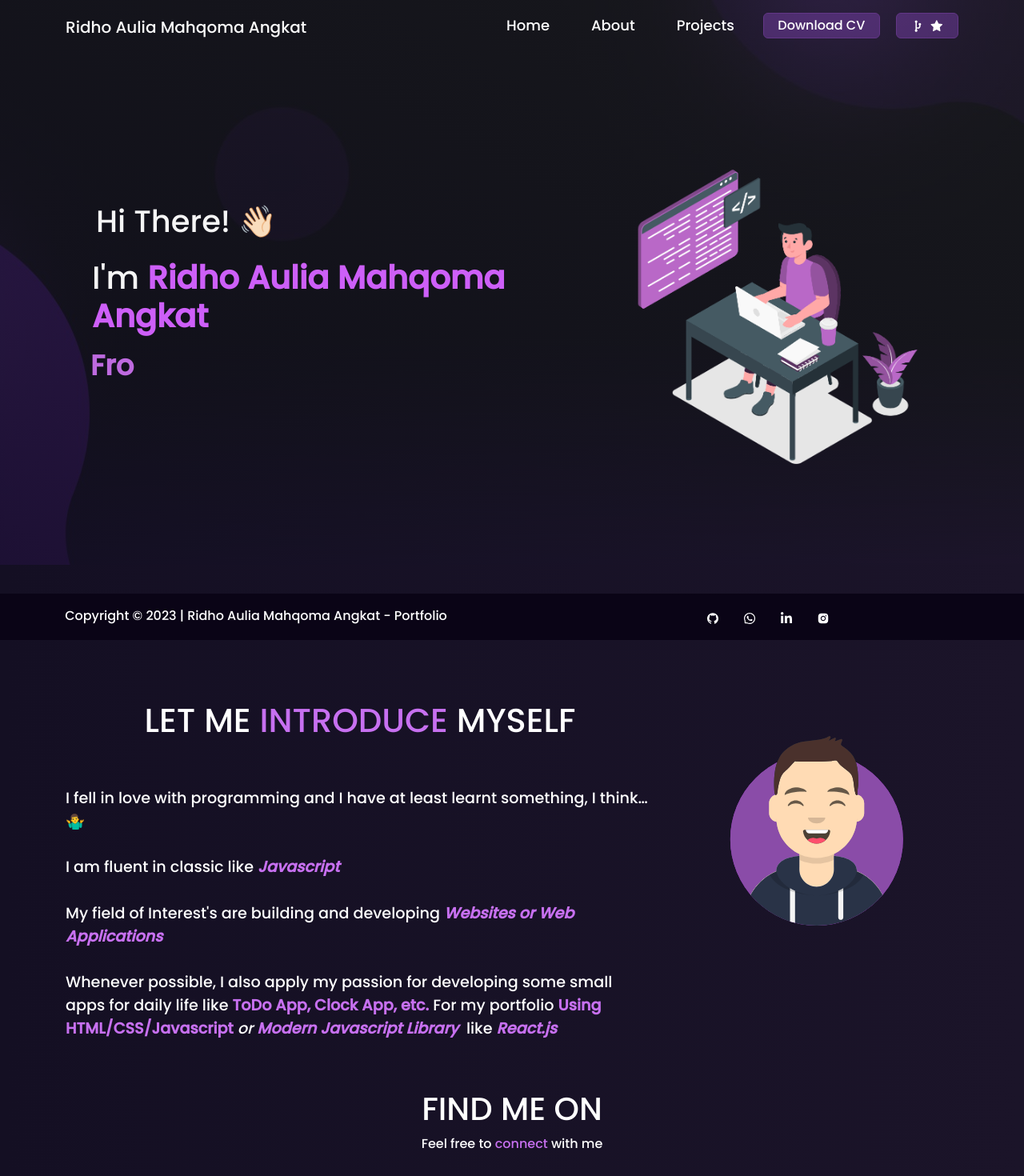
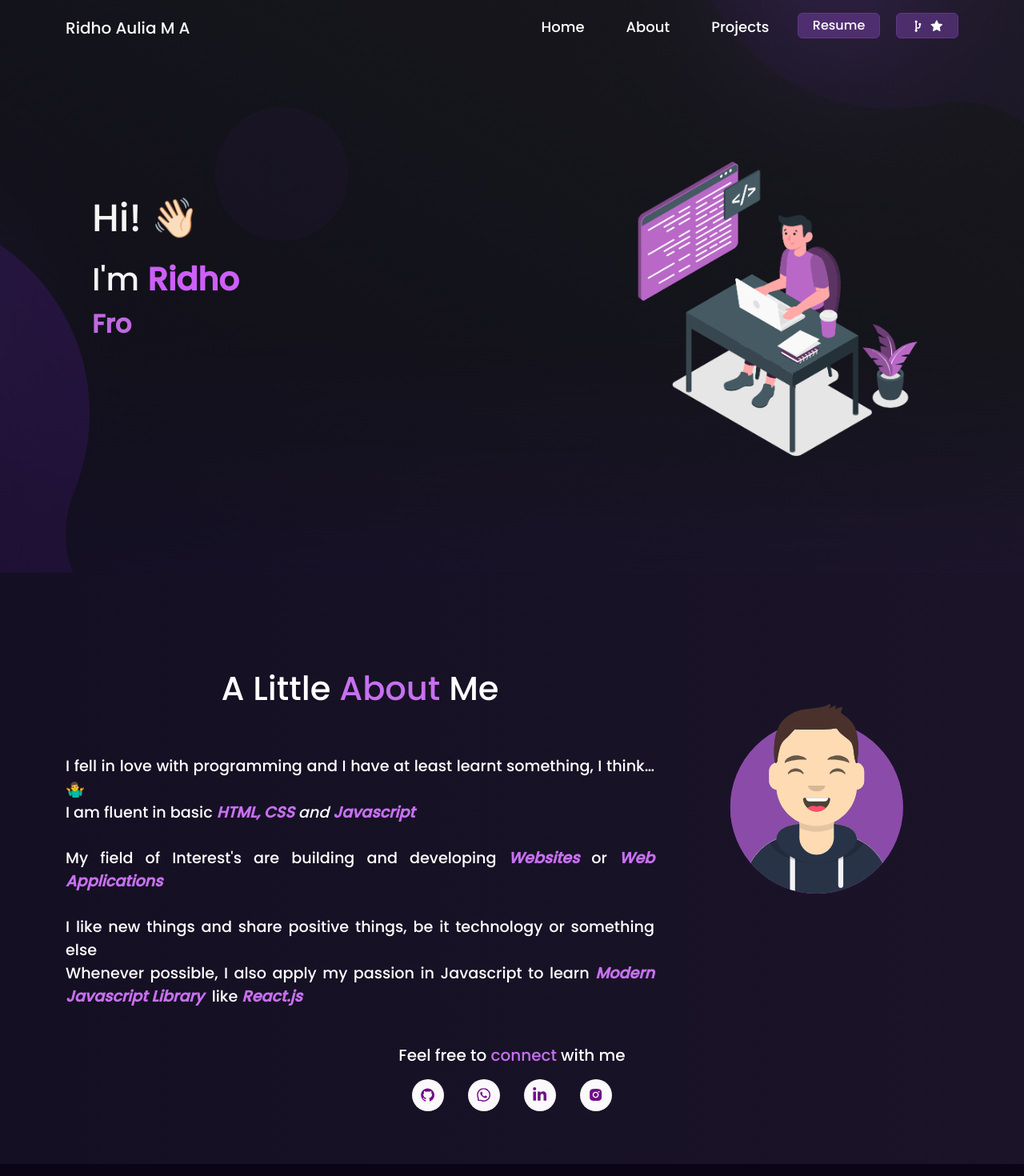
Before and after one commit to ridhoauliama97/react-portfolio, a React (Create React App) app: page / in a window 1280 px wide. Shown: the top 1470 px of the page at 80% size. Built offline with nearby package versions, Linux system fonts and the light colour scheme.

Commit message:
fixed bugs

```diff
--- a/src/App.js
+++ b/src/App.js
@@ -5,12 +5,12 @@ import Home from "./components/Home/Home";
 import About from "./components/About/About";
 import Projects from "./components/Projects/Projects";
 import Footer from "./components/Footer";
-// import Resume from "./components/Resume/ResumeNew";
-import Contact from "./components/Contact/Contact";
+import Resume from "./components/Resume/ResumeNew";
 import { BrowserRouter as Router, Route, Routes, Navigate } from "react-router-dom";
 import ScrollToTop from "./components/ScrollToTop";
 import "./style.css";
 import "./App.css";
+import "./index.css";
 import "bootstrap/dist/css/bootstrap.min.css";
 
 function App() {
@@ -34,8 +34,7 @@ function App() {
           <Route path="/" element={<Home />} />
           <Route path="/project" element={<Projects />} />
           <Route path="/about" element={<About />} />
-          {/* <Route path="/resume" element={<Resume />} /> */}
-          <Route path="/contact" element={<Contact />} />
+          <Route path="/resume" element={<Resume />} />
           <Route path="*" element={<Navigate to="/" />} />
         </Routes>
         <Footer />
--- a/src/components/About/About.js
+++ b/src/components/About/About.js
@@ -21,7 +21,7 @@ function About() {
             }}
           >
             <h1 style={{ fontSize: "2.1em", paddingBottom: "20px" }}>
-              Know Who <strong className="purple">I'm</strong>
+              About <strong className="purple">Me</strong>
             </h1>
             <Aboutcard />
           </Col>
@@ -30,7 +30,7 @@ function About() {
           </Col>
         </Row>
         <h1 className="project-heading">
-          Professional <strong className="purple">Skillset </strong>
+          My <strong className="purple">Skillset</strong>
         </h1>
 
         <Techstack />
--- a/src/components/About/AboutCard.js
+++ b/src/components/About/AboutCard.js
@@ -1,6 +1,6 @@
 import React from "react";
 import Card from "react-bootstrap/Card";
-import { ImPointRight } from "react-icons/im";
+// import { ImPointRight } from "react-icons/im";
 
 function AboutCard() {
   return (
@@ -8,29 +8,26 @@ function AboutCard() {
       <Card.Body>
         <blockquote className="blockquote mb-0">
           <p style={{ textAlign: "justify" }}>
-            Hi Everyone, I am <span className="purple">Ridho Aulia Mahqoma Angkat </span>
-            from <span className="purple"> Medan, Indonesia.</span>
-            <br /> I am a fresh graduate at STMIK Triguna Dharma Medan, graduated on time with a GPA of 3.69 out of
-            4.00.
+            Hi Everyone, I'm <span className="purple">Ridho Aulia Mahqoma Angkat </span>
+            <br /> I'm started programming on web development since <span className="purple">2018</span>
+            <br /> Fully-committed to designing and developing system that will be used in mobile or web application.
+            Always want to learn new things and be able to work in a team.{" "}
+            <span className="purple">Currently I'm self-employed and open for cool opportunities.</span>
             <br />
-            Additionally, I'm currently working as a freelance software developer.
-            <br />
-            <br />
-            Apart from coding, some other activities that I love to do!
           </p>
-          <ul>
+          {/* <ul>
             <li className="about-activity">
               <ImPointRight /> Playing Games
             </li>
             <li className="about-activity">
-              <ImPointRight /> Workout, Basketball & Swiming
+              <ImPointRight /> Workout & Listening Music
             </li>
             <li className="about-activity">
               <ImPointRight /> Journaling & Reading Books
             </li>
-          </ul>
+          </ul> */}
 
-          <p style={{ color: "rgb(155 126 172)" }}>"Strive to build things that make a difference!" </p>
+          <p style={{ color: "rgb(155 126 172)" }}>"Nikmati Hidup, Hambar Tambah Garam!" </p>
           <footer className="blockquote-footer">Ridho Aulia Mahqoma Angkat</footer>
         </blockquote>
       </Card.Body>
--- a/src/components/About/Techstack.js
+++ b/src/components/About/Techstack.js
@@ -6,7 +6,7 @@ import { SiTailwindcss, SiJavascript, SiHtml5, SiCss3, SiBootstrap } from "react
 
 function Techstack() {
   return (
-    <Row style={{ justifyContent: "center", paddingBottom: "50px" }}>
+    <Row style={{ justifyContent: "center", paddingBottom: 20 }}>
       <Col xs={4} md={2} className="tech-icons">
         <SiHtml5 />
       </Col>
--- a/src/components/About/Toolstack.js
+++ b/src/components/About/Toolstack.js
@@ -4,7 +4,7 @@ import { SiVisualstudiocode, SiPostman, SiSlack, SiVercel, SiWindows } from "rea
 
 function Toolstack() {
   return (
-    <Row style={{ justifyContent: "center", paddingBottom: "50px" }}>
+    <Row style={{ justifyContent: "center", paddingBottom: 50 }}>
       <Col xs={4} md={2} className="tech-icons">
         <SiWindows />
       </Col>
--- a/src/components/Footer.js
+++ b/src/components/Footer.js
@@ -7,10 +7,10 @@ function Footer() {
   let date = new Date();
   let year = date.getFullYear();
   return (
-    <Container fluid className="footer" fixed="bottom">
+    <Container fluid className="footer">
       <Row>
         <Col md="6" className="footer-copywright">
-          <h3>Copyright © {year} | Ridho Aulia Mahqoma Angkat - Portfolio</h3>
+          <h3>Copyright © {year}. All Rights Reserved</h3>
         </Col>
         <Col md="6" className="footer-body">
           <ul className="footer-icons">
--- a/src/components/Home/Home.js
+++ b/src/components/Home/Home.js
@@ -14,7 +14,7 @@ function Home() {
           <Row>
             <Col md={7} className="home-header">
               <h1 style={{ paddingBottom: 15 }} className="heading">
-                Hi There!{" "}
+                Hi!{" "}
                 <span className="wave" role="img" aria-labelledby="wave">
                   👋🏻
                 </span>
@@ -22,10 +22,10 @@ function Home() {
 
               <h1 className="heading-name">
                 I'm
-                <strong className="main-name"> Ridho Aulia Mahqoma Angkat</strong>
+                <strong className="main-name"> Ridho</strong>
               </h1>
 
-              <div style={{ paddingLeft: 43, textAlign: "left" }}>
+              <div style={{ paddingLeft: "45px", paddingBottom: "15px", textAlign: "left" }}>
                 <Type />
               </div>
             </Col>
--- a/src/components/Home/Home2.js
+++ b/src/components/Home/Home2.js
@@ -12,30 +12,33 @@ function Home2() {
         <Row>
           <Col md={8} className="home-about-description">
             <h1 style={{ fontSize: "2.6em" }}>
-              LET ME <span className="purple"> INTRODUCE </span> MYSELF
+              A Little <span className="purple"> About </span> Me
             </h1>
-            <p className="home-about-body">
+            <p className="home-about-body" style={{ textAlign: "justify" }}>
               I fell in love with programming and I have at least learnt something, I think… 🤷‍♂️
-              <br />
-              <br />I am fluent in classic like
+              <br /> I am fluent in basic
               <i>
-                <b className="purple"> Javascript</b>
+                <b className="purple">
+                  {" "}
+                  HTML, CSS <span style={{ color: "#fff", fontWeight: "normal" }}>and</span> Javascript
+                </b>
               </i>
               <br />
               <br />
               My field of Interest's are building and developing&nbsp;
               <i>
-                <b className="purple">Websites or Web Applications </b>
+                <b className="purple">
+                  Websites <span style={{ color: "#fff", fontStyle: "normal", fontWeight: "normal" }}>or</span> Web
+                  Applications{" "}
+                </b>
                 {/* and also in areas related to{""} */}
                 {/* <b className="purple">Blockchain.</b> */}
               </i>
               <br />
+              <br />I like new things and share positive things, be it technology or something else
               <br />
-              Whenever possible, I also apply my passion for developing some small apps for daily life like{" "}
-              <b className="purple"> ToDo App, Clock App, etc. </b>For my portfolio{" "}
-              <b className="purple">Using HTML/CSS/Javascript </b>
+              Whenever possible, I also apply my passion in Javascript to learn{" "}
               <i>
-                or
                 <b className="purple"> Modern Javascript Library</b>
               </i>
               &nbsp; like
@@ -51,18 +54,18 @@ function Home2() {
           </Col>
         </Row>
         <Row>
-          <Col md={12} className="home-about-social">
-            <h1>FIND ME ON</h1>
-            <p>
+          <Col sm={12} className="home-about-social">
+            {/* <h1>FIND ME ON</h1> */}
+            <h5>
               Feel free to <span className="purple">connect </span>with me
-            </p>
+            </h5>
             <ul className="home-about-social-links">
               <li className="social-icons">
                 <a
                   href="https://github.com/ridhoauliama97"
                   target="_blank"
                   rel="noreferrer"
-                  className="icon-colour  home-social-icons"
+                  className="icon-colour home-social-icons"
                 >
                   <AiFillGithub />
                 </a>
@@ -72,7 +75,7 @@ function Home2() {
                   href="https://wa.me/62895327143852"
                   target="_blank"
                   rel="noreferrer"
-                  className="icon-colour  home-social-icons"
+                  className="icon-colour home-social-icons"
                 >
                   <AiOutlineWhatsApp />
                 </a>
@@ -82,7 +85,7 @@ function Home2() {
                   href="https://www.linkedin.com/in/ridhoauliama97/"
                   target="_blank"
                   rel="noreferrer"
-                  className="icon-colour  home-social-icons"
+                  className="icon-colour home-social-icons"
                 >
                   <FaLinkedinIn />
                 </a>
--- a/src/components/Navbar.js
+++ b/src/components/Navbar.js
@@ -6,9 +6,7 @@ import Container from "react-bootstrap/Container";
 import Button from "react-bootstrap/Button";
 import { Link } from "react-router-dom";
 import { CgGitFork } from "react-icons/cg";
-// eslint-disable-next-line no-unused-vars
-import { AiFillStar, AiOutlineHome, AiOutlineFundProjectionScreen, AiOutlineUser } from "react-icons/ai";
-import { CgFileDocument } from "react-icons/cg";
+import { AiFillStar } from "react-icons/ai";
 
 function NavBar() {
   const [expand, updateExpanded] = useState(false);
@@ -23,29 +21,12 @@ function NavBar() {
 
   window.addEventListener("scroll", scrollHandler);
 
-  const onButtonClick = () => {
-    // using Java Script method to get PDF file
-    fetch("../assets/myResume.pdf").then((response) => {
-      response.blob().then((blob) => {
-        // Creating new object of PDF file
-        const fileURL = window.URL.createObjectURL(blob);
-        // Setting various property values
-        let alink = document.createElement("a");
-        alink.href = fileURL;
-        alink.download = "CV - Ridho Aulia Mahqoma Angkat.pdf";
-        alink.click();
-      });
-    });
-  };
-
   return (
     <Navbar expanded={expand} fixed="top" expand="lg" className={navColour ? "sticky" : "navbar"}>
       <Container>
         <Navbar.Brand href="/" className="d-flex">
           {/* <img src={logo} className="img-fluid logo" alt="brand" /> */}
-          <p className="logo-brand" style={{ marginBottom: "2px" }}>
-            Ridho Aulia Mahqoma Angkat
-          </p>
+          <p style={{ marginBottom: "2px" }}>Ridho Aulia M A</p>
         </Navbar.Brand>
         <Navbar.Toggle
           aria-controls="responsive-navbar-nav"
@@ -61,27 +42,33 @@ function NavBar() {
           <Nav className="ms-auto" defaultActiveKey="#home">
             <Nav.Item>
               <Nav.Link as={Link} to="/" onClick={() => updateExpanded(false)}>
-                <p style={{ marginBottom: "2px", fontSize: "18px" }}> Home</p>
+                <p style={{ marginBottom: "2px", marginTop: "2px", fontSize: "18px" }}> Home</p>
               </Nav.Link>
             </Nav.Item>
 
             <Nav.Item>
               <Nav.Link as={Link} to="/about" onClick={() => updateExpanded(false)}>
-                <p style={{ marginBottom: "2px", fontSize: "18px" }}> About</p>
+                <p style={{ marginBottom: "2px", marginTop: "2px", fontSize: "18px" }}> About</p>
               </Nav.Link>
             </Nav.Item>
 
             <Nav.Item>
               <Nav.Link as={Link} to="/project" onClick={() => updateExpanded(false)}>
-                <p style={{ marginBottom: "2px", fontSize: "18px" }}> Projects</p>
+                <p style={{ marginBottom: "2px", marginTop: "2px", fontSize: "18px" }}> Projects</p>
               </Nav.Link>
             </Nav.Item>
 
             {/* <Nav.Item>
-              <Nav.Link as={Link} to="/contact" onClick={() => updateExpanded(false)}>
-                <p style={{ marginBottom: "2px" }}> Contact</p>
+              <Nav.Link as={Link} to="/resume" onClick={() => updateExpanded(false)}>
+                <p style={{ marginBottom: "2px", marginTop: "2px", fontSize: "18px" }}> Resume</p>
               </Nav.Link>
             </Nav.Item> */}
+
+            <Nav.Item className="fork-btn">
+              <Button as={Link} to="/resume" target="_blank" className="fork-btn-inner">
+                Resume
+              </Button>
+            </Nav.Item>
 
             {/* <Nav.Item>
               <Nav.Link href="https://soumyajitblogs.vercel.app/" target="_blank" rel="noreferrer">
@@ -94,12 +81,6 @@ function NavBar() {
                 <CgFileDocument style={{ marginBottom: "2px" }} /> Resume
               </Nav.Link>
             </Nav.Item> */}
-
-            <Nav.Item className="resume-btn">
-              <Button target="_blank" className="fork-btn-inner" onClick={onButtonClick}>
-                Download CV
-              </Button>
-            </Nav.Item>
 
             <Nav.Item className="fork-btn">
               <Button
--- a/src/components/Projects/Projects.js
+++ b/src/components/Projects/Projects.js
@@ -18,7 +18,7 @@ function Projects() {
         <h1 className="project-heading">
           My Recent <strong className="purple">Works </strong>
         </h1>
-        <p style={{ color: "white" }}>Here are a few projects I've worked on recently.</p>
+        <p style={{ color: "white" }}>Here are a few small projects I've worked on recently.</p>
         <Row style={{ justifyContent: "center", paddingBottom: "10px" }}>
           <Col md={4} className="project-card">
             <ProjectCard
--- a/src/components/Resume/ResumeNew.js
+++ b/src/components/Resume/ResumeNew.js
@@ -3,7 +3,7 @@ import { Container, Row } from "react-bootstrap";
 import Button from "react-bootstrap/Button";
 import Particle from "../Particle";
 import { AiOutlineDownload } from "react-icons/ai";
-import pdf from "../../assets/../assets/myResume.pdf";
+import pdf from "../../assets/myResume.pdf";
 import { Document, Page, pdfjs } from "react-pdf";
 import "react-pdf/dist/esm/Page/AnnotationLayer.css";
 pdfjs.GlobalWorkerOptions.workerSrc = `//cdnjs.cloudflare.com/ajax/libs/pdf.js/${pdfjs.version}/pdf.worker.min.js`;
--- a/src/style.css
+++ b/src/style.css
@@ -1,8 +1,6 @@
 html {
   --section-background-color: linear-gradient(to bottom left, rgba(17, 16, 16, 0.582), rgba(12, 8, 24, 0.904));
-
   --image-gradient: linear-gradient(to bottom left, rgba(17, 16, 16, 0.678), rgba(12, 10, 22, 0.863));
-
   --imp-text-color: #c770f0;
 }
 
@@ -252,8 +250,8 @@ button:focus {
   background-image: var(--image-gradient), url(./assets/home-bg.jpg);
   background-position: top center;
   background-repeat: no-repeat;
-  padding-bottom: 30px !important;
-  padding-top: 30px !important;
+  padding-bottom: 50px !important;
+  padding-top: 20px !important;
 }
 
 .home-content {
@@ -263,8 +261,8 @@ button:focus {
 }
 
 .heading {
-  font-size: 2.4em !important;
-  padding-left: 50px !important;
+  font-size: 3em !important;
+  padding-left: 45px !important;
 }
 
 .heading-name {
@@ -277,12 +275,12 @@ button:focus {
 }
 
 .Typewriter__wrapper {
-  font-size: 2.2em !important;
+  font-size: 2em !important;
   color: #be6adf !important;
   font-weight: 600 !important;
 }
 .Typewriter__cursor {
-  font-size: 2.4em !important;
+  font-size: 2em !important;
   color: #b562d6 !important;
 }
 
@@ -311,8 +309,8 @@ button:focus {
 
 .home-about-section {
   position: relative;
-  padding-bottom: 70px !important;
-  padding-top: 70px !important;
+  padding-bottom: 50px !important;
+  padding-top: 20px !important;
 }
 
 .home-about-description {
@@ -330,13 +328,13 @@ button:focus {
 
 .home-about-social {
   text-align: center !important;
-  padding-top: 25px;
+  padding-top: 10px;
   color: white !important;
 }
 
 .home-about-social-links {
   justify-content: center !important;
-  padding-top: 15px !important;
+  padding-top: 10px !important;
   display: inline-block !important;
   position: relative !important;
   padding-inline-start: 0 !important;
@@ -398,7 +396,6 @@ button:focus {
   bottom: 0 !important;
   padding-top: 10px !important;
   padding-bottom: 8px !important ;
-  position: fixed;
 }
 .footer-copywright {
   text-align: center !important;
@@ -745,25 +742,3 @@ button:focus {
 .fork-btn-inner::after {
   display: none !important;
 }
-
-.resume-btn {
-  font-size: 1.1em !important;
-  padding-top: 10px !important;
-}
-
-.resume-btn-inner {
-  line-height: 1.4em !important;
-  background-color: #934cce5e !important;
-  padding: 0.25rem 1.1rem !important;
-  vertical-align: middle !important;
-  text-align: center !important;
-}
-
-.resume-btn-inner:hover {
-  transform: translateY(-2px) !important;
-  background-color: #a24dd386 !important;
-  border-color: #a24dd386 !important;
-}
-.resume-btn-inner::after {
-  display: none !important;
-}
```
Also changed, not shown: 1 other file (tests, documents, lock files or other folders).
